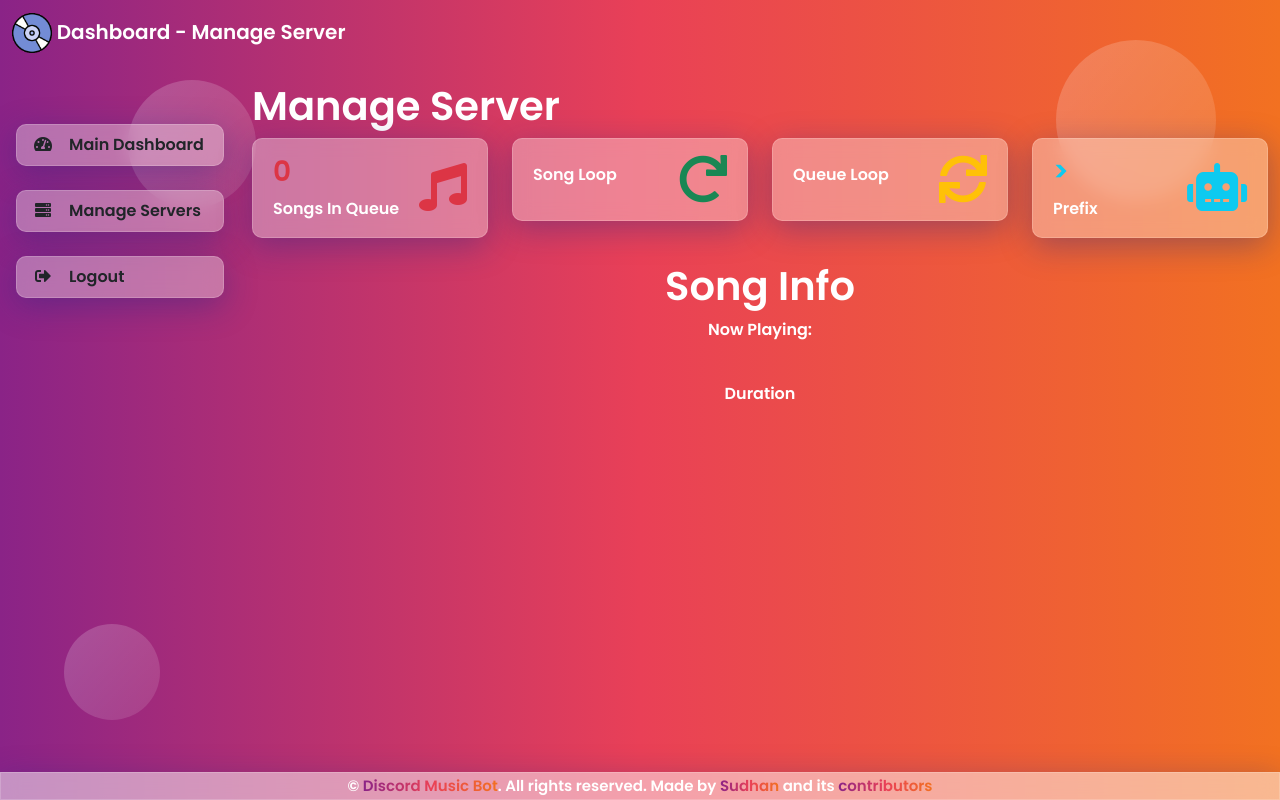
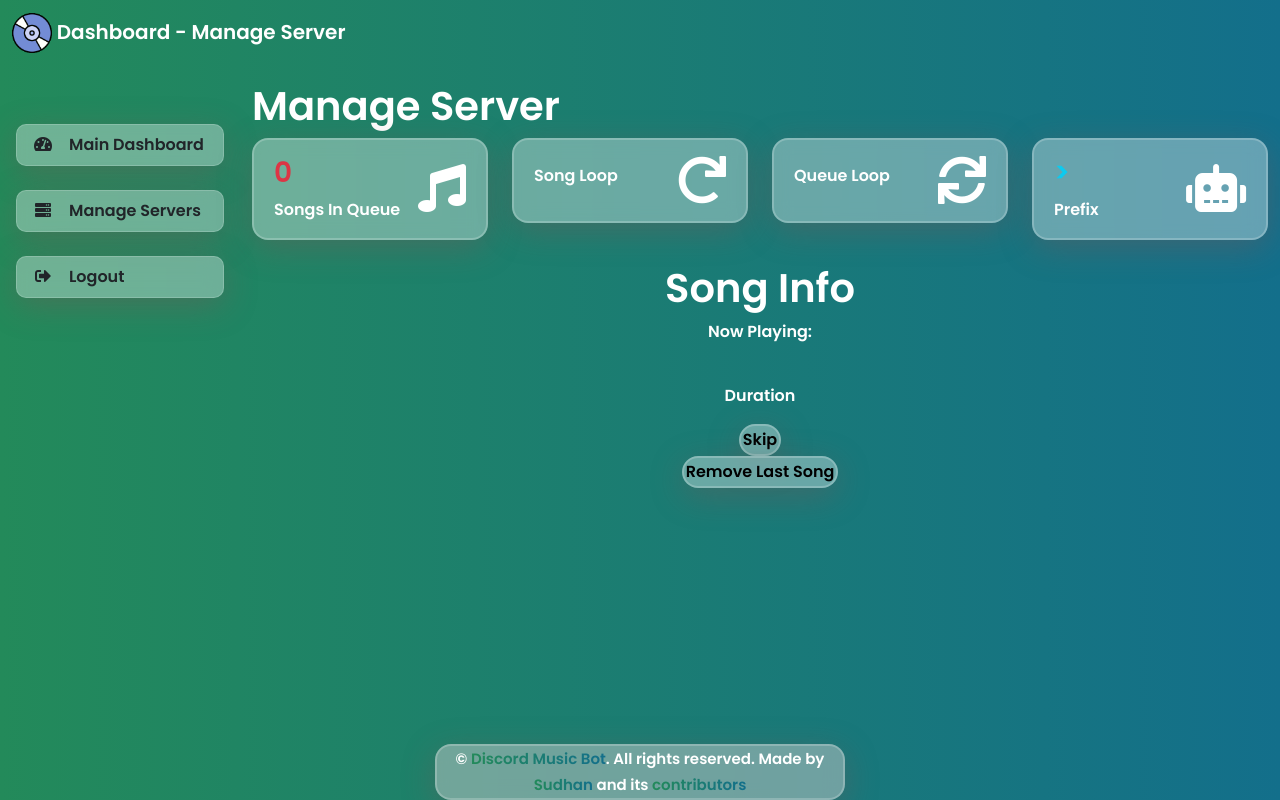
Before and after one commit to Moaratorium/randallmusicbot, a website: page views/server.html in a window 1280 px wide. Drawn offline with nearby package versions, Linux system fonts and the light colour scheme; no server answers; files whose address does not match are found by name; a web font is replaced by a local one.

Commit message:
Standardized stylings across views, updated package json

```diff
--- a/package.json
+++ b/package.json
@@ -7,8 +7,7 @@
     "install-node-v14": "wget -qO- https://raw.githubusercontent.com/nvm-sh/nvm/v0.37.2/install.sh | bash && export NVM_DIR=\"$([ -z \"${XDG_CONFIG_HOME-}\" ] && printf %s \"${HOME}/.nvm\" || printf %s \"${XDG_CONFIG_HOME}/nvm\")\" && [ -s \"$NVM_DIR/nvm.sh\" ] && \\. \"$NVM_DIR/nvm.sh\" && nvm install 14 && nvm use 14",
     "start": "node index",
     "rm-logs": "rm Logs.log",
-    "format": "prettier --write .",
-    "prepare": "husky install"
+    "format": "prettier --write ."
   },
   "repository": {
     "type": "git",
--- a/views/server.html
+++ b/views/server.html
@@ -44,20 +44,24 @@
       }
 
       body {
-        background: linear-gradient(to right, #8a2387, #e94057, #f27121);
+        background: linear-gradient(to right, #238a5a, #136f8b);
         color: #fff;
         overflow-x: hidden;
         font-family: "Euclid Circular B Medium", Poppins;
       }
 
-      .card {
+      .card, .button-card {
         background: rgba(255, 255, 255, 0.35);
-        box-shadow: 0 8px 32px 0 rgba(31, 38, 135, 0.37);
+        box-shadow: 0 8px 32px 0 rgba(131, 84, 84, 0.37);
         backdrop-filter: blur(9px);
         -webkit-backdrop-filter: blur(9px);
-        border-radius: 10px;
-        border: 1px solid rgba(255, 255, 255, 0.18);
+        border-radius: 16px;
+        border: 2px solid rgba(252, 252, 252, 0.212);
         z-index: 2;
+      }
+
+      .button-card {
+        padding: 2px;
       }
 
       @media (min-width: 991.98px) {
@@ -74,40 +78,6 @@
         left: 0;
         padding: 100px 0 0; /* Height of navbar */
         width: 240px;
-      }
-
-      .circle1,
-      .circle2,
-      .circle3 {
-        background: linear-gradient(
-                to right bottom,
-                rgba(255, 255, 255, 0.2),
-                rgba(255, 255, 255, 0.1)
-        );
-        position: absolute;
-        border-radius: 50%;
-        z-index: -100;
-      }
-
-      .circle1 {
-        top: 5%;
-        right: 5%;
-        height: 10rem;
-        width: 10rem;
-      }
-      .circle2 {
-        top: 10%;
-        left: 10%;
-        border-radius: 50%;
-        height: 8rem;
-        width: 8rem;
-      }
-      .circle3 {
-        bottom: 10%;
-        left: 5%;
-        border-radius: 50%;
-        height: 6rem;
-        width: 6rem;
       }
 
       @media (max-width: 991.98px) {
@@ -141,17 +111,19 @@
 
       .footer {
         position: absolute;
-        left: 0;
+        left: 34vw;
+        right: 34vw;
         bottom: 0;
-        width: 100%;
-        background-color: red;
+        width: 32vw;
+        background-color: black;
         color: white;
         text-align: center;
-        background: rgba(255, 255, 255, 0.5);
-        box-shadow: 0 8px 32px 0 rgba(31, 38, 135, 0.37);
+        background: rgba(204, 204, 204, 0.486);
+        box-shadow: 0 8px 32px 0 rgba(131, 84, 84, 0.37);
         backdrop-filter: blur(9px);
         -webkit-backdrop-filter: blur(9px);
-        border: 1px solid rgba(255, 255, 255, 0.18);
+        border: 2px solid rgba(252, 252, 252, 0.212);
+        border-radius: 16px;
       }
 
       .footer p {
@@ -162,7 +134,7 @@
       }
 
       .footer p a {
-        background: linear-gradient(to right, #8a2387, #e94057, #f27121);
+        background: linear-gradient(to right, #238a5a, #136f8b);
         color: transparent;
         -webkit-background-clip: text;
         background-clip: text;
@@ -188,7 +160,7 @@
                 class="list-group-item list-group-item-action py-2 ripple"
                 style="
                   background: rgba(255, 255, 255, 0.35);
-                  box-shadow: 0 8px 32px 0 rgba(31, 38, 135, 0.37);
+                  box-shadow: 0 8px 32px 0 rgba(131, 84, 84, 0.37);
                   backdrop-filter: blur(9px);
                   -webkit-backdrop-filter: blur(9px);
                   border-radius: 10px;
@@ -205,7 +177,7 @@
                 class="list-group-item list-group-item-action py-2 ripple"
                 style="
                   background: rgba(255, 255, 255, 0.35);
-                  box-shadow: 0 8px 32px 0 rgba(31, 38, 135, 0.37);
+                  box-shadow: 0 8px 32px 0 rgba(131, 84, 84, 0.37);
                   backdrop-filter: blur(9px);
                   -webkit-backdrop-filter: blur(9px);
                   border-radius: 10px;
@@ -221,7 +193,7 @@
                 class="list-group-item list-group-item-action py-2 ripple"
                 style="
                   background: rgba(255, 255, 255, 0.35);
-                  box-shadow: 0 8px 32px 0 rgba(31, 38, 135, 0.37);
+                  box-shadow: 0 8px 32px 0 rgba(131, 84, 84, 0.37);
                   backdrop-filter: blur(9px);
                   -webkit-backdrop-filter: blur(9px);
                   border-radius: 10px;
@@ -287,7 +259,7 @@
                         <p class="mb-0">Songs In Queue</p>
                       </div>
                       <div class="align-self-center">
-                        <i class="fas fa-music text-danger fa-3x"></i>
+                        <i class="fas fa-music fa-3x"></i>
                       </div>
                     </div>
                   </div>
@@ -302,7 +274,7 @@
                         <p class="mb-0">Song Loop</p>
                       </div>
                       <div class="align-self-center">
-                        <i class="fas fa-redo text-success fa-3x"></i>
+                        <i class="fas fa-redo fa-3x"></i>
                       </div>
                     </div>
                   </div>
@@ -317,7 +289,7 @@
                         <p class="mb-0">Queue Loop</p>
                       </div>
                       <div class="align-self-center">
-                        <i class="fas fa-sync text-warning fa-3x"></i>
+                        <i class="fas fa-sync fa-3x"></i>
                       </div>
                     </div>
                   </div>
@@ -332,7 +304,7 @@
                         <p class="mb-0">Prefix</p>
                       </div>
                       <div class="align-self-center">
-                        <i class="fas fa-robot text-info fa-3x"></i>
+                        <i class="fas fa-robot fa-3x"></i>
                       </div>
                     </div>
                   </div>
@@ -346,6 +318,15 @@
               <br />
               <p>Duration</p>
               <p id="duration"></p>
+              <!-- <div class="container text-center" id="queue-text">
+                <p>Queued: <span id="expandedQueue"></span></p>
+
+              </div> -->
+              <div id="button-tile">
+                <button class="button-card" id="skip-current">Skip</button>
+              </br>
+                <button class="button-card" id="remove-last">Remove Last Song</button>
+              </div>
             </div>
           </section>
           <!-- Footer -->
@@ -410,10 +391,29 @@
       socket.emit("server", window.location.pathname.split("/")[2]);
 
       socket.on("server", (data) => {
+      $(function() {
+        function test() {
+          alert("testmessage");
+        }
+        $("#skip-current").click(test);
+      });
+
+
+      $(function() {
+        function removeLast() {
+          socket.emit("server", data.queue.pop());
+          alert("test2");
+        }
+        $("#remove-last").click(removeLast);
+      });
+    });
+
+      socket.on("server", (data) => {
         $("#songInQueue").text(data.queue);
         $("#songLoop").text(data.songsLoop);
         $("#queueLoop").text(data.queueLoop);
         $("#prefix").text(data.prefix);
+        // $("#expandedQueue").text(data.tracklist); // need to find song name object var in socket/index.js, made emit var tracklist & nextSong for testing
         $("#now-playing").text(
           data.nowPlaying ? data.nowPlaying.title : "Nothing playing"
         );
```
Also changed, not shown: views/dashboard.html (+3 -3 lines), views/index.html (+19 -23 lines), views/servers.html (+16 -48 lines).
